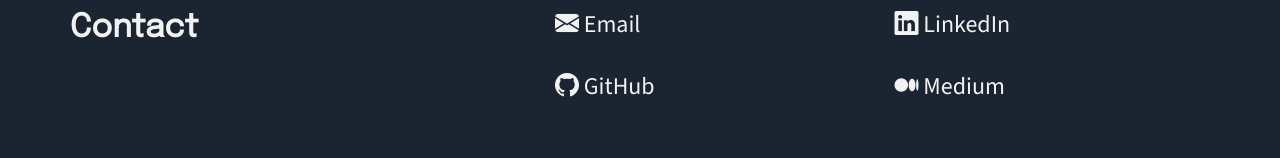
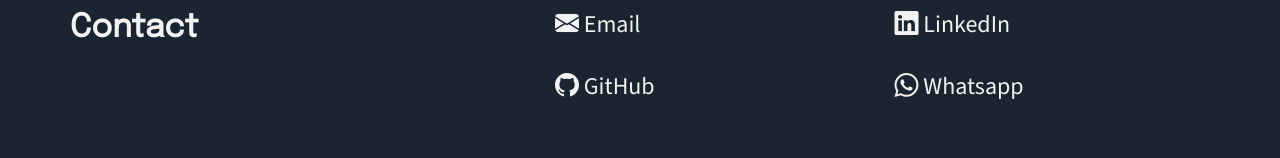
Before and after one commit to kymgriffins/online, a React (Create React App) app: page / in a window 1280 px wide. Shown: the part 1861-2019 px from the top of the page. Built offline with nearby package versions, Linux system fonts and the light colour scheme.

Commit message:
updated contacts

```diff
--- a/src/data/ContactData.json
+++ b/src/data/ContactData.json
@@ -11,8 +11,8 @@
         "url": "https://github.com/kymgriffins",
         "iconClassName": "bi bi-github"
     },
-    "Medium": {
-        "url": "https://medium.com/@griffinskimutai",
-        "iconClassName": "bi bi-medium"
+    "Whatsapp": {
+        "url": "https://wa.me/254727727970",
+        "iconClassName": "bi bi-whatsapp"
     }
 }
--- a/src/sections/Contact.js
+++ b/src/sections/Contact.js
@@ -35,9 +35,9 @@ function Contact() {
 
                 <div className='col-sm-6 mt-2'>
                     <ContactLink
-                        link={ContactData.Medium.url}
-                        iconName={ContactData.Medium.iconClassName}
-                        text="Medium"
+                        link={ContactData.Whatsapp.url}
+                        iconName={ContactData.Whatsapp.iconClassName}
+                        text="Whatsapp"
                     />
                 </div>
 
```
